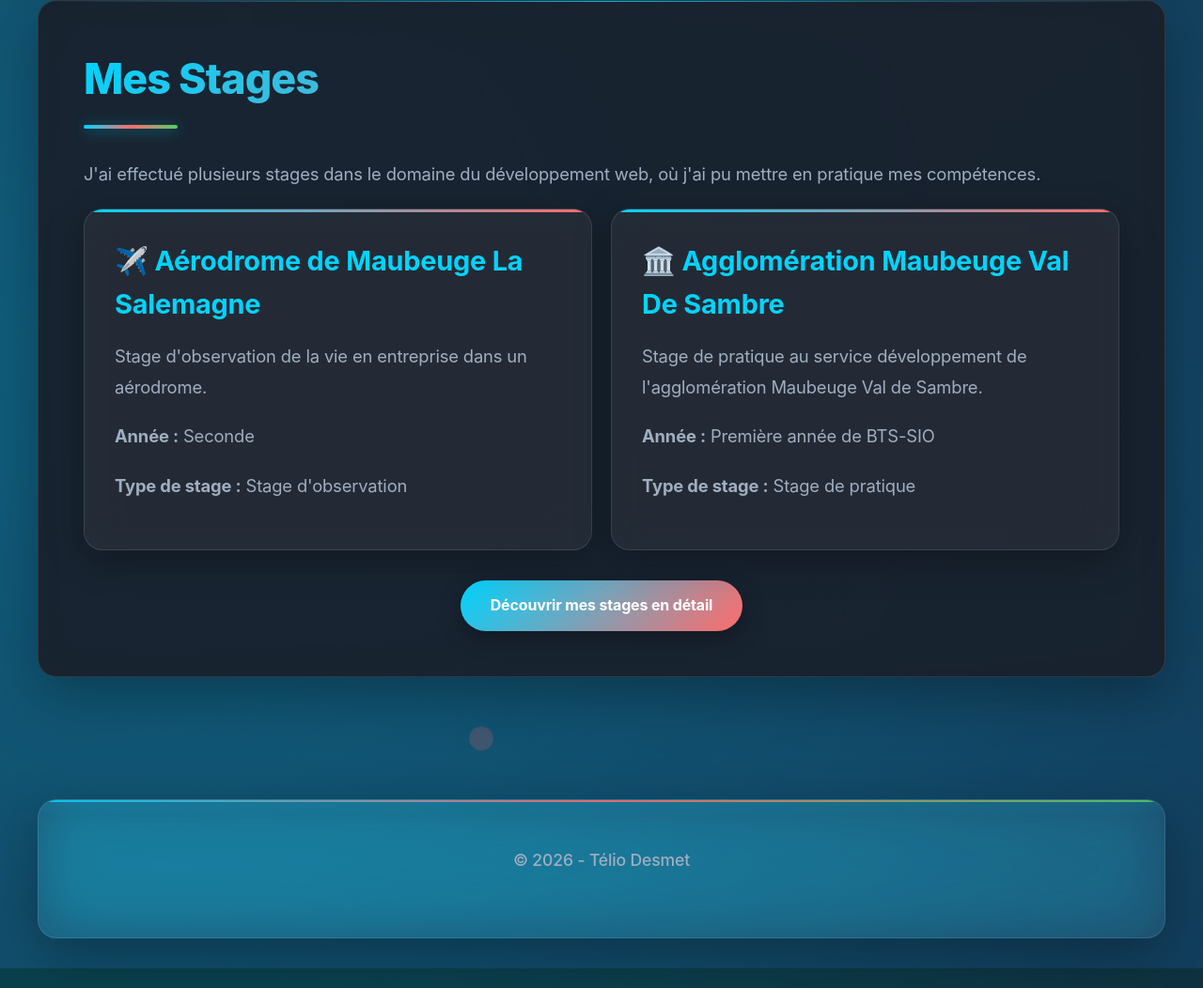
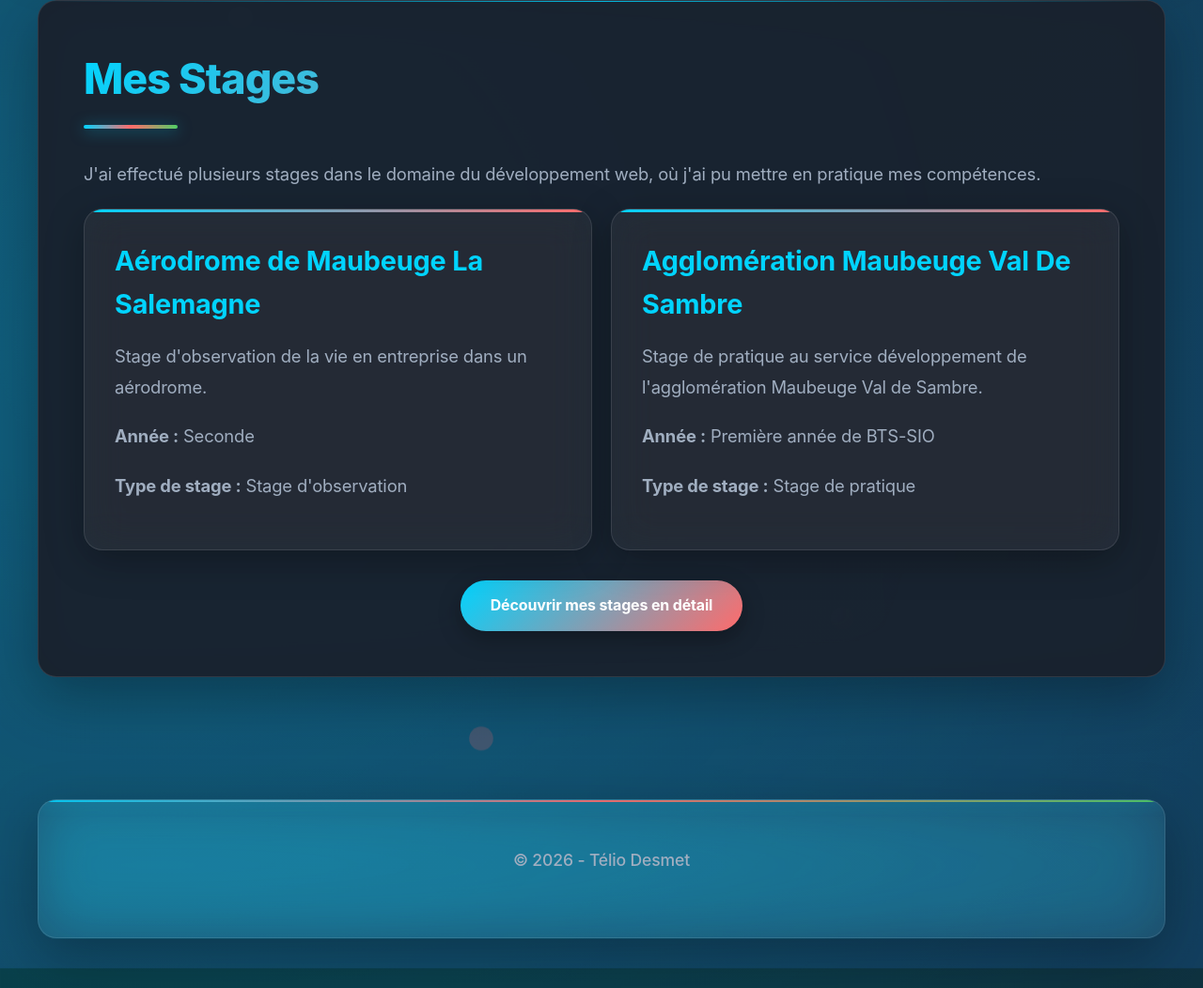
Before and after one commit to telio-desmet/portfolio.github.io, a plain HTML site: page index.html in a window 1280 px wide. Shown: the part 4081-5133 px from the top of the page at 94% size. Drawn offline with Linux system fonts and the light colour scheme.

Commit message:
modif index

```diff
--- a/index.html
+++ b/index.html
@@ -149,7 +149,7 @@
 
       <div style="background: var(--glass-bg); backdrop-filter: blur(20px); border: 1px solid var(--glass-border); border-radius: var(--border-radius); padding: 2rem; transition: var(--transition); position: relative; overflow: hidden; box-shadow: 0 10px 40px var(--shadow-color);">
         <div style="position: absolute; top: 0; left: 0; right: 0; height: 3px; background: linear-gradient(90deg, var(--secondary-color), var(--accent-color));"></div>
-        <h3 style="color: var(--secondary-color); margin-bottom: 1rem;">✈️ Aérodrome de Maubeuge La Salemagne</h3>
+        <h3 style="color: var(--secondary-color); margin-bottom: 1rem;">Aérodrome de Maubeuge La Salemagne</h3>
         <p>Stage d'observation de la vie en entreprise dans un aérodrome.</p>
         <p><strong>Année :</strong> Seconde</p>
         <p><strong>Type de stage :</strong> Stage d'observation</p>
@@ -158,7 +158,7 @@
       <!-- Stage Agglomération -->
       <div style="background: var(--glass-bg); backdrop-filter: blur(20px); border: 1px solid var(--glass-border); border-radius: var(--border-radius); padding: 2rem; transition: var(--transition); position: relative; overflow: hidden; box-shadow: 0 10px 40px var(--shadow-color);">
         <div style="position: absolute; top: 0; left: 0; right: 0; height: 3px; background: linear-gradient(90deg, var(--secondary-color), var(--accent-color));"></div>
-        <h3 style="color: var(--secondary-color); margin-bottom: 1rem;">🏛️ Agglomération Maubeuge Val De Sambre</h3>
+        <h3 style="color: var(--secondary-color); margin-bottom: 1rem;">Agglomération Maubeuge Val De Sambre</h3>
         <p>Stage de pratique au service développement de l'agglomération Maubeuge Val de Sambre.</p>
         <p><strong>Année :</strong> Première année de BTS-SIO</p>
         <p><strong>Type de stage :</strong> Stage de pratique</p>
```
